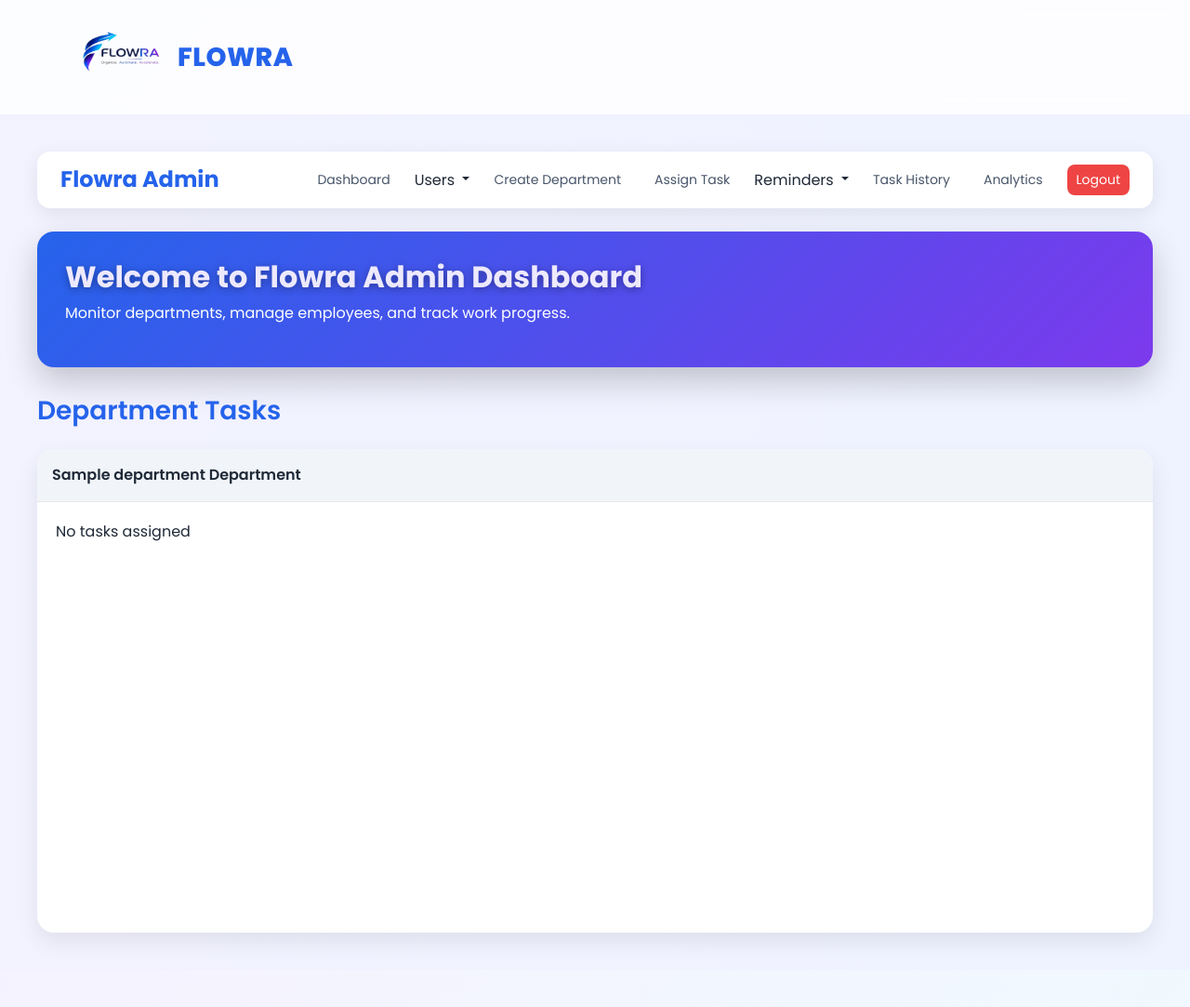
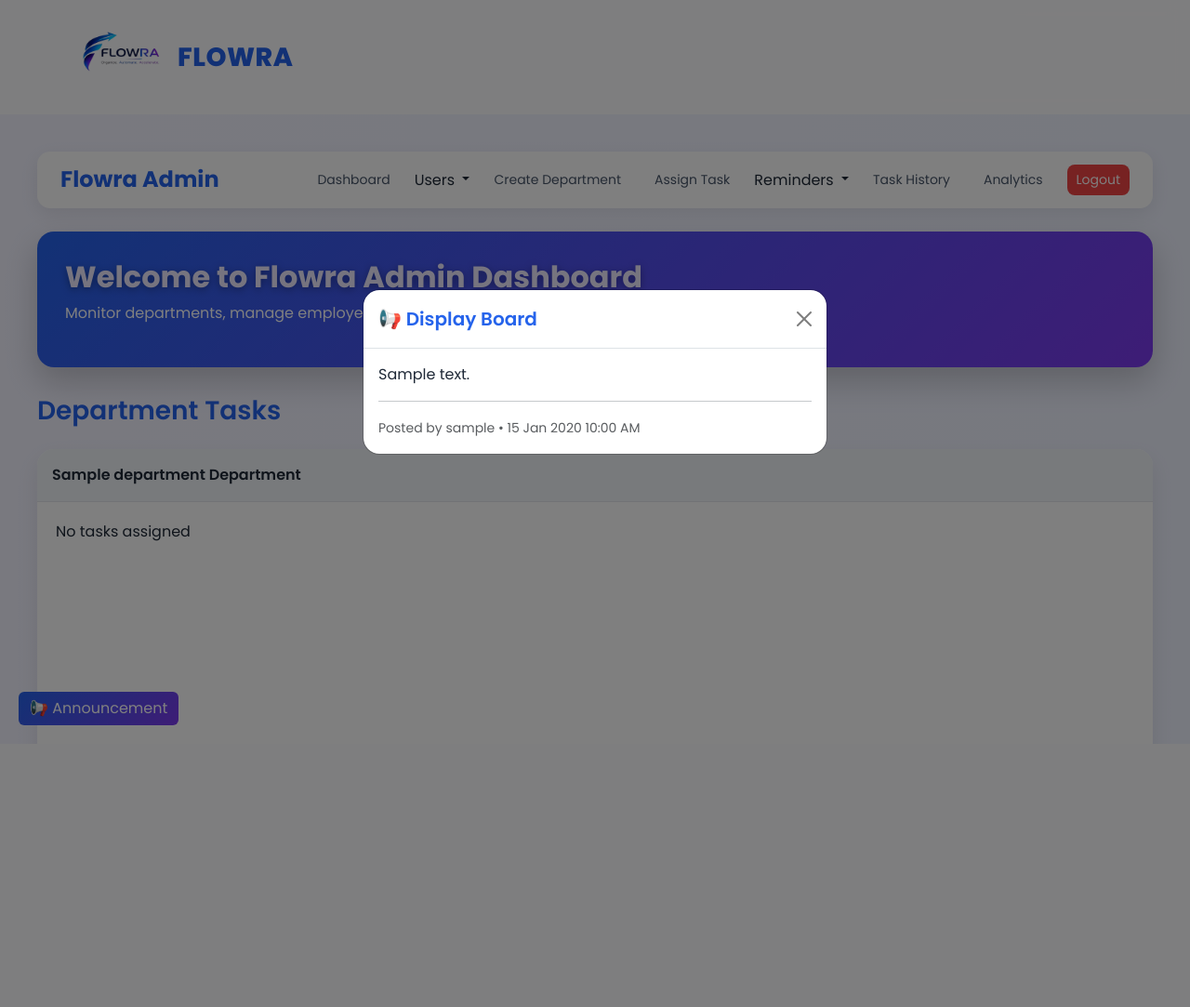
Before and after one commit to punitpatel550/flowra-task-manager, a Flask app: page /admin in a window 1280 px wide. Shown: the top 1083 px of the page at 93% size. After the commit the page ends 780 px from the top, so only its background shows below. Run offline with Flask 3, Linux system fonts and the light colour scheme; a user stored in the database is signed in; tables that the repository leaves empty hold one stand-in row (values such as "Sample post").

Commit message:
add global display board announcement popup feature

```diff
--- a/app/routes.py
+++ b/app/routes.py
@@ -6,7 +6,7 @@
 from sqlalchemy.exc import IntegrityError
 from app import db
 from zoneinfo import ZoneInfo
-from app.models import User, Task, Reminder, Department
+from app.models import User, Task, Reminder, Department, TaskAttachment, SubTask, Announcement, RecurringTask
 from datetime import datetime, date, timedelta
 from werkzeug.utils import secure_filename
 from flask import current_app, jsonify
@@ -710,6 +710,48 @@
     else:
         return redirect(url_for("main.employee_panel"))
 
+
+
+
+
+#------------------Announcement------------------
+@bp.route("/create-announcement", methods=["POST"])
+@login_required
+def create_announcement():
+    message = request.form.get("message")
+
+    if not message or not message.strip():
+        flash("Announcement message is required", "danger")
+        return redirect(request.referrer or url_for("main.dashboard"))
+
+    announcement = Announcement(
+        message=message.strip(),
+        created_by=current_user.id,
+        active=True
+    )
+
+    db.session.add(announcement)
+    db.session.commit()
+
+    flash("Announcement posted successfully!", "success")
+    return redirect(request.referrer or url_for("main.dashboard"))
+
+#-------------Latest announcements for dashboard----------------
+@bp.route("/get-latest-announcement")
+@login_required
+def get_latest_announcement():
+    announcement = Announcement.query.filter_by(active=True).order_by(Announcement.created_at.desc()).first()
+
+    if not announcement:
+        return jsonify({"show": False})
+
+    return jsonify({
+        "show": True,
+        "id": announcement.id,
+        "message": announcement.message,
+        "created_by": announcement.creator.username if announcement.creator else "Unknown",
+        "created_at": announcement.created_at.strftime("%d %b %Y %I:%M %p")
+    })
 
 # GET ACTIVE REMINDERS
 @bp.route("/get_reminders")
--- a/app/templates/base.html
+++ b/app/templates/base.html
@@ -244,6 +244,55 @@
 </div>
 </nav>
 
+
+{% if current_user.is_authenticated %}
+<div style="position:fixed;bottom:20px;left:20px;z-index:999;">
+    <button class="btn btn-primary" data-bs-toggle="modal" data-bs-target="#announcementCreateModal">
+        📢 Announcement
+    </button>
+</div>
+{% endif %}
+
+<!-- Create Announcement Modal -->
+<div class="modal fade" id="announcementCreateModal" tabindex="-1" aria-hidden="true">
+  <div class="modal-dialog">
+    <div class="modal-content">
+      <form method="POST" action="{{ url_for('main.create_announcement') }}">
+        <div class="modal-header">
+          <h5 class="modal-title">Post Announcement</h5>
+          <button type="button" class="btn-close" data-bs-dismiss="modal"></button>
+        </div>
+        <div class="modal-body">
+          <textarea name="message" class="form-control" rows="5" placeholder="Write announcement for everyone..." required></textarea>
+        </div>
+        <div class="modal-footer">
+          <button type="submit" class="btn btn-primary">Post</button>
+        </div>
+      </form>
+    </div>
+  </div>
+</div>
+
+<!-- Display Board Modal -->
+<div class="modal fade" id="announcementBoardModal" tabindex="-1" aria-hidden="true">
+  <div class="modal-dialog modal-dialog-centered">
+    <div class="modal-content">
+      <div class="modal-header">
+        <h5 class="modal-title">📢 Display Board</h5>
+        <button type="button" class="btn-close" data-bs-dismiss="modal"></button>
+      </div>
+      <div class="modal-body">
+        <p id="announcementMessage" style="white-space:pre-line;"></p>
+        <hr>
+        <small class="text-muted">
+          Posted by <span id="announcementCreator"></span> •
+          <span id="announcementTime"></span>
+        </small>
+      </div>
+    </div>
+  </div>
+</div>
+
 <!-- MAIN CONTENT -->
 
 <div class="container-fluid p-0 main-wrapper">
@@ -315,11 +364,41 @@
         })
     })
 },10000)
+
+
+document.addEventListener("DOMContentLoaded", function () {
+    fetch("/get-latest-announcement")
+        .then(res => res.json())
+        .then(data => {
+            if (!data.show) return;
+
+            const lastSeenAnnouncementId = localStorage.getItem("lastSeenAnnouncementId");
+
+            if (lastSeenAnnouncementId == data.id) return;
+
+            document.getElementById("announcementMessage").innerText = data.message;
+            document.getElementById("announcementCreator").innerText = data.created_by;
+            document.getElementById("announcementTime").innerText = data.created_at;
+
+            const modalEl = document.getElementById("announcementBoardModal");
+            const modal = new bootstrap.Modal(modalEl);
+            modal.show();
+
+            modalEl.addEventListener("hidden.bs.modal", function () {
+                localStorage.setItem("lastSeenAnnouncementId", data.id);
+            }, { once: true });
+        })
+        .catch(err => console.log("Announcement fetch error:", err));
+});
 </script>
 
 <footer class="app-footer text-center py-3">
 <p>© 2026 Flowra • Developed by Jodidar India</p>
 </footer>
+
+
+
+
 <script src="https://cdn.jsdelivr.net/npm/bootstrap@5.3.2/dist/js/bootstrap.bundle.min.js"></script>
 </body>
 </html>
```
Also changed, not shown: app/models.py (+12 -0 lines).
